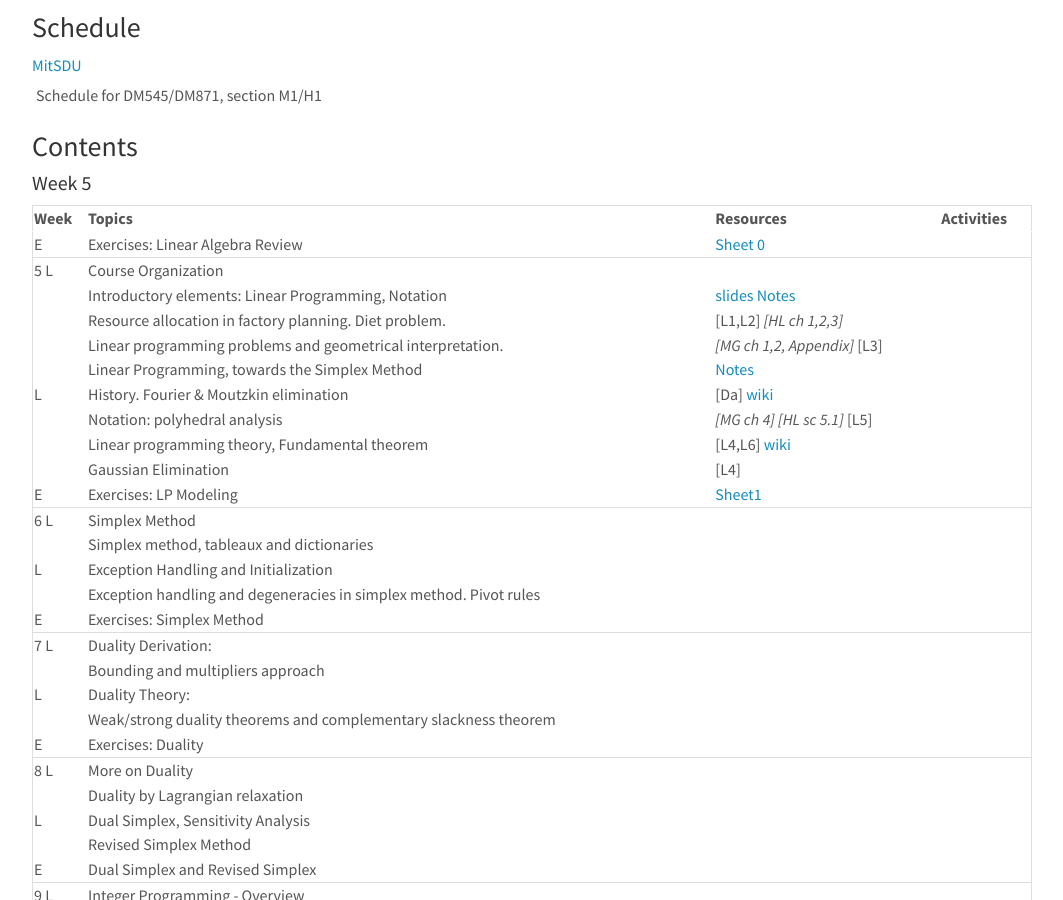
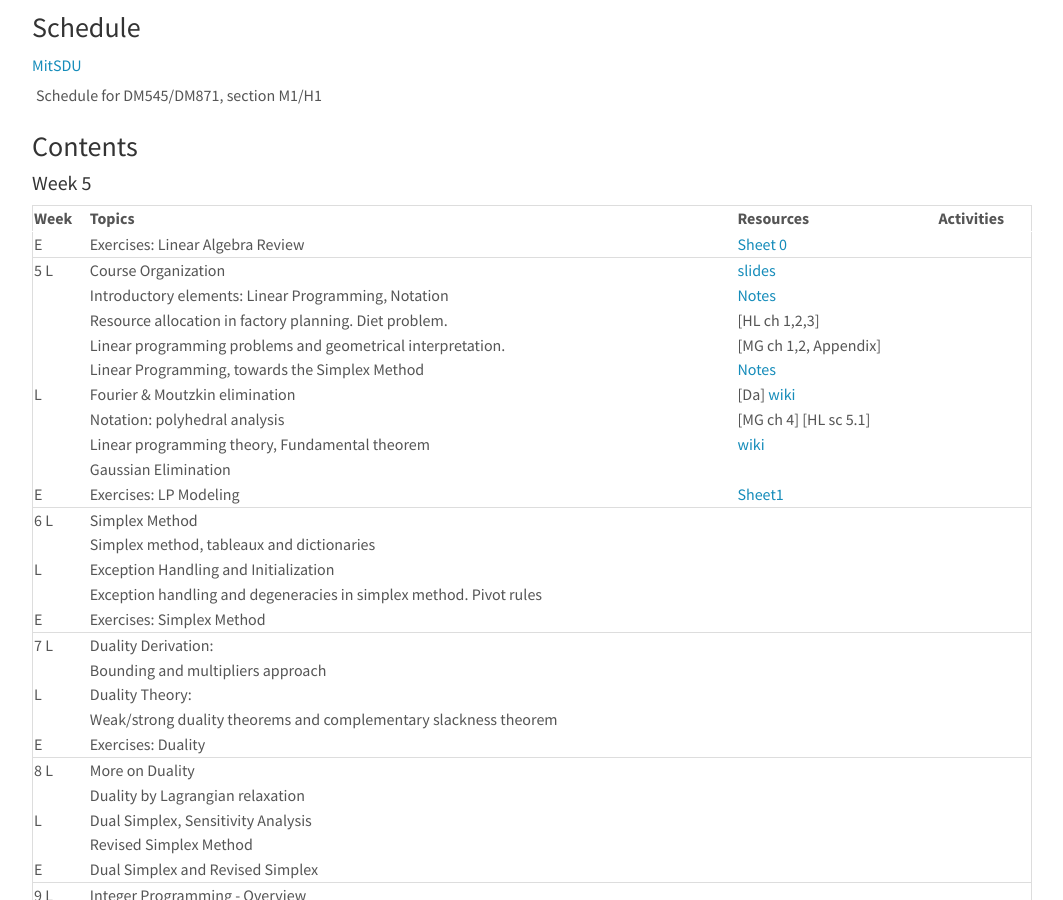
Before and after one commit to DM871/dm871_old_github_io, a Jekyll site: the page built from index.md, in a window 1280 px wide and 900 px high, scrolled down 380 px. Shown: the whole window, without its empty margins (108-1171 px from the left). Built offline with Jekyll 4.4.1, drawn with Linux system fonts in a browser that asks for light colours; nearby versions of some CDN libraries; comment, search, counter and statistics services are not loaded.

```diff
--- a/index.md
+++ b/index.md
@@ -53,58 +53,58 @@ w3.includeHTML();
 
 #### Week 5
 
-| Week        | Topics                                                               | Resources                                                                              | Activities |
-|-------------+----------------------------------------------------------------------+----------------------------------------------------------------------------------------+------------|
-| E           | Exercises: Linear Algebra Review                                     | [Sheet 0][50]                                                                          |            |
-|-------------+----------------------------------------------------------------------+----------------------------------------------------------------------------------------+------------|
-| 5 L         | Course Organization                                                  |                                                                                        |            |
-|             | Introductory elements: Linear Programming, Notation                  | [slides][1] [Notes][21]                                                                |            |
-|             | Resource allocation in factory planning. Diet problem.               | [L1,L2] *[HL ch 1,2,3]*                                                                |            |
-|             | Linear programming problems and geometrical interpretation.          | *[MG ch 1,2, Appendix]* [L3]                                                           |            |
-|             | Linear Programming, towards the Simplex Method                       | [Notes][22]                                                                            |            |
-| L           | History. Fourier & Moutzkin elimination                              | [Da] [wiki](http://en.wikipedia.org/wiki/Fourier%E2%80%93Motzkin_elimination)          |            |
-|             | Notation: polyhedral analysis                                        | *[MG ch 4]* *[HL sc 5.1]* [L5]                                                         |            |
-|             | Linear programming theory, Fundamental theorem                       | [L4,L6] [wiki](http://en.wikipedia.org/wiki/Fundamental_theorem_of_linear_programming) |            |
-|             | Gaussian Elimination                                                 | [L4]                                                                                   |            |
-| E           | Exercises: LP Modeling                                               | [Sheet1][51]                                                                           |            |
-|-------------+----------------------------------------------------------------------+----------------------------------------------------------------------------------------+------------|
-| 6        L  | Simplex Method                                                       |                                                                                        |            |
-|             | Simplex method, tableaux and dictionaries                            |                                                                                        |            |
-| L           | Exception Handling and Initialization                                |                                                                                        |            |
-|             | Exception handling and degeneracies in simplex method. Pivot rules   |                                                                                        |            |
-| E           | Exercises: Simplex Method                                            |                                                                                        |            |
-|-------------+----------------------------------------------------------------------+----------------------------------------------------------------------------------------+------------|
-| 7    L      | Duality Derivation:                                                  |                                                                                        |            |
-|             | Bounding and multipliers approach                                    |                                                                                        |            |
-| L           | Duality Theory:                                                      |                                                                                        |            |
-|             | Weak/strong duality theorems and complementary slackness theorem     |                                                                                        |            |
-| E           | Exercises: Duality                                                   |                                                                                        |            |
-|-------------+----------------------------------------------------------------------+----------------------------------------------------------------------------------------+------------|
-| 8      L    | More on Duality                                                      |                                                                                        |            |
-|             | Duality by Lagrangian relaxation                                     |                                                                                        |            |
-| L           | Dual Simplex, Sensitivity Analysis                                   |                                                                                        |            |
-|             | Revised Simplex Method                                               |                                                                                        |            |
-| E           | Dual Simplex and Revised Simplex                                     |                                                                                        |            |
-|-------------+----------------------------------------------------------------------+----------------------------------------------------------------------------------------+------------|
-| 9        L  | Integer Programming - Overview                                       |                                                                                        |            |
-| L           | Modeling Examples, Formulations, Relaxations                         |                                                                                        |            |
-| E           | IP Modeling                                                          |                                                                                        |            |
-|-------------+----------------------------------------------------------------------+----------------------------------------------------------------------------------------+------------|
-| 10        L | Relaxations, Cutting Planes                                          |                                                                                        |            |
-|             | Valid Inequalities. Chvatal Gomory cuts.                             |                                                                                        |            |
-| L           | Cutting plane algorithm. Gomory's fractional cutting plane algorithm |                                                                                        |            |
-| E           | Cutting Planes and B&B                                               |                                                                                        |            |
-|-------------+----------------------------------------------------------------------+----------------------------------------------------------------------------------------+------------|
-| 11        L | Branch and Bound                                                     |                                                                                        |            |
-|             | Well Solved Problems                                                 |                                                                                        |            |
-|             | Convex hull description, Total unimodular matrices                   |                                                                                        |            |
-| L           | Network Flows                                                        |                                                                                        |            |
-| E           | Network Flows                                                        |                                                                                        |            |
-|-------------+----------------------------------------------------------------------+----------------------------------------------------------------------------------------+------------|
-| 12        L | Network Flows: Application Examples                                  |                                                                                        |            |
-| L           | ILP Software                                                         |                                                                                        |            |
-| E           |                                                                      |                                                                                        |            |
-|-------------+----------------------------------------------------------------------+----------------------------------------------------------------------------------------+------------|
+| Week        | Topics                                                               | Resources                                                                      | Activities |
+|-------------+----------------------------------------------------------------------+--------------------------------------------------------------------------------+------------|
+| E           | Exercises: Linear Algebra Review                                     | [Sheet 0][50]                                                                  |            |
+|-------------+----------------------------------------------------------------------+--------------------------------------------------------------------------------+------------|
+| 5 L         | Course Organization                                                  | [slides][1]                                                                    |            |
+|             | Introductory elements: Linear Programming, Notation                  | [Notes][21]                                                                    |            |
+|             | Resource allocation in factory planning. Diet problem.               | [HL ch 1,2,3]                                                                  |            |
+|             | Linear programming problems and geometrical interpretation.          | [MG ch 1,2, Appendix]                                                          |            |
+|             | Linear Programming, towards the Simplex Method                       | [Notes][22]                                                                    |            |
+| L           | Fourier & Moutzkin elimination                                       | [Da] [wiki](http://en.wikipedia.org/wiki/Fourier%E2%80%93Motzkin_elimination)  |            |
+|             | Notation: polyhedral analysis                                        | [MG ch 4] [HL sc 5.1]                                                          |            |
+|             | Linear programming theory, Fundamental theorem                       | [wiki](http://en.wikipedia.org/wiki/Fundamental_theorem_of_linear_programming) |            |
+|             | Gaussian Elimination                                                 |                                                                                |            |
+| E           | Exercises: LP Modeling                                               | [Sheet1][51]                                                                   |            |
+|-------------+----------------------------------------------------------------------+--------------------------------------------------------------------------------+------------|
+| 6        L  | Simplex Method                                                       |                                                                                |            |
+|             | Simplex method, tableaux and dictionaries                            |                                                                                |            |
+| L           | Exception Handling and Initialization                                |                                                                                |            |
+|             | Exception handling and degeneracies in simplex method. Pivot rules   |                                                                                |            |
+| E           | Exercises: Simplex Method                                            |                                                                                |            |
+|-------------+----------------------------------------------------------------------+--------------------------------------------------------------------------------+------------|
+| 7    L      | Duality Derivation:                                                  |                                                                                |            |
+|             | Bounding and multipliers approach                                    |                                                                                |            |
+| L           | Duality Theory:                                                      |                                                                                |            |
+|             | Weak/strong duality theorems and complementary slackness theorem     |                                                                                |            |
+| E           | Exercises: Duality                                                   |                                                                                |            |
+|-------------+----------------------------------------------------------------------+--------------------------------------------------------------------------------+------------|
+| 8      L    | More on Duality                                                      |                                                                                |            |
+|             | Duality by Lagrangian relaxation                                     |                                                                                |            |
+| L           | Dual Simplex, Sensitivity Analysis                                   |                                                                                |            |
+|             | Revised Simplex Method                                               |                                                                                |            |
+| E           | Dual Simplex and Revised Simplex                                     |                                                                                |            |
+|-------------+----------------------------------------------------------------------+--------------------------------------------------------------------------------+------------|
+| 9        L  | Integer Programming - Overview                                       |                                                                                |            |
+| L           | Modeling Examples, Formulations, Relaxations                         |                                                                                |            |
+| E           | IP Modeling                                                          |                                                                                |            |
+|-------------+----------------------------------------------------------------------+--------------------------------------------------------------------------------+------------|
+| 10        L | Relaxations, Cutting Planes                                          |                                                                                |            |
+|             | Valid Inequalities. Chvatal Gomory cuts.                             |                                                                                |            |
+| L           | Cutting plane algorithm. Gomory's fractional cutting plane algorithm |                                                                                |            |
+| E           | Cutting Planes and B&B                                               |                                                                                |            |
+|-------------+----------------------------------------------------------------------+--------------------------------------------------------------------------------+------------|
+| 11        L | Branch and Bound                                                     |                                                                                |            |
+|             | Well Solved Problems                                                 |                                                                                |            |
+|             | Convex hull description, Total unimodular matrices                   |                                                                                |            |
+| L           | Network Flows                                                        |                                                                                |            |
+| E           | Network Flows                                                        |                                                                                |            |
+|-------------+----------------------------------------------------------------------+--------------------------------------------------------------------------------+------------|
+| 12        L | Network Flows: Application Examples                                  |                                                                                |            |
+| L           | ILP Software                                                         |                                                                                |            |
+| E           |                                                                      |                                                                                |            |
+|-------------+----------------------------------------------------------------------+--------------------------------------------------------------------------------+------------|
 
 
 
```
